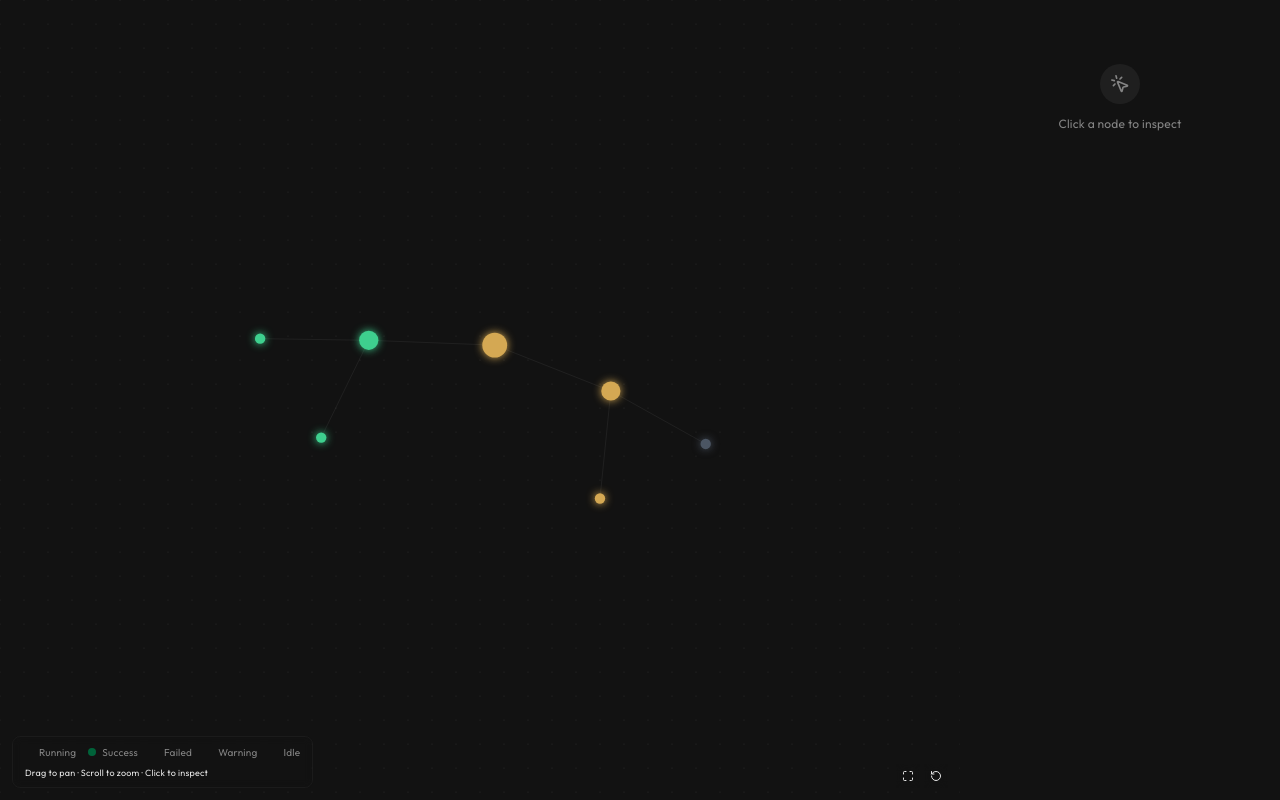
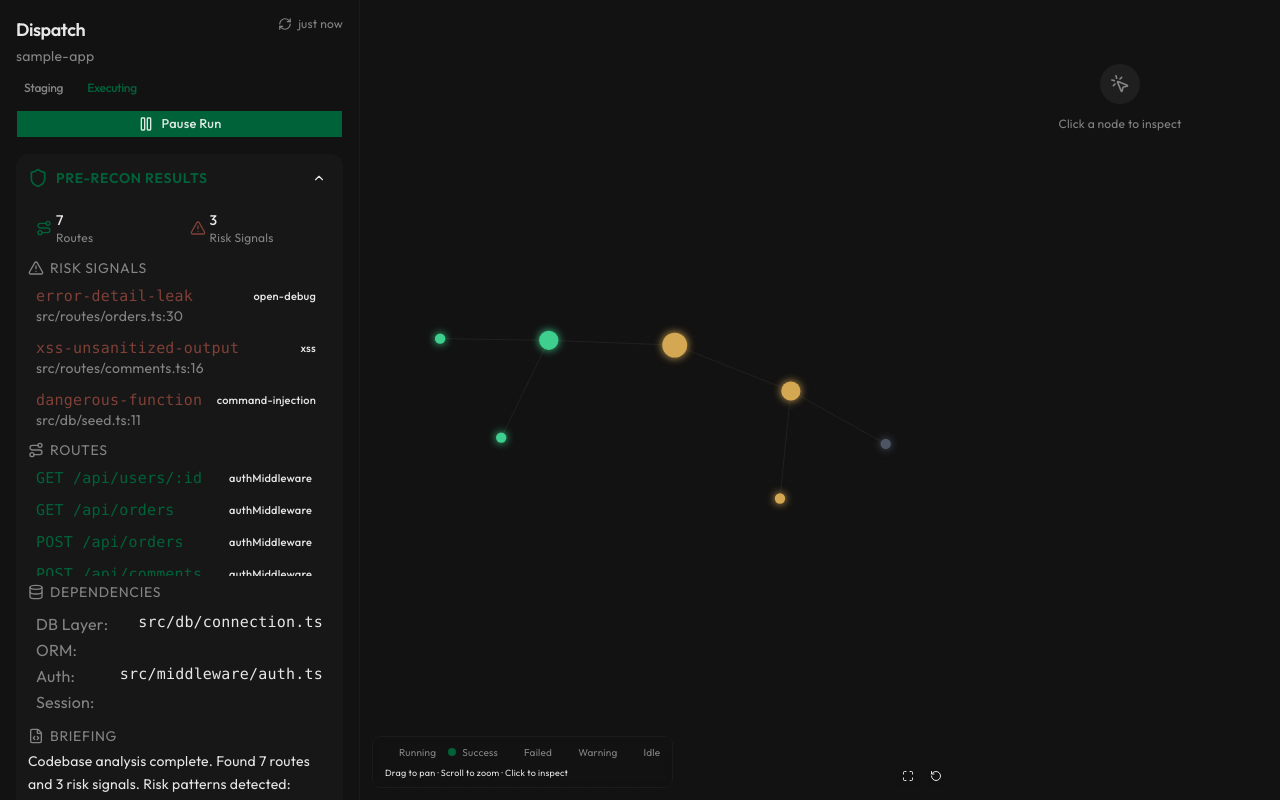
Before and after one commit to Arsh-S/Dispatch, a Next.js app in the folder frontend/: page /dispatch in a window 1280 px wide. Built offline with nearby package versions, Linux system fonts and the light colour scheme.

Commit message:
feat(layout): integrate LeftPanel sidebar into workspace

```diff
--- a/frontend/components/dispatch/DispatchWorkspace.tsx
+++ b/frontend/components/dispatch/DispatchWorkspace.tsx
@@ -3,6 +3,7 @@
 import { DispatchWorkspaceProvider, useDispatchWorkspace } from "@/lib/dispatch/state";
 import { GraphWorkspace } from "./graph/GraphWorkspace";
 import { NodeInspectorSidebar } from "./inspector/NodeInspectorSidebar";
+import { LeftPanel } from "./left/LeftPanel";
 import { Terminal } from "lucide-react";
 
 function EmptyScanState() {
@@ -42,6 +43,9 @@ function DispatchWorkspaceInner() {
 
   return (
     <div className="flex h-screen w-screen overflow-hidden bg-background text-foreground">
+      <aside className="flex w-[360px] shrink-0 flex-col bg-card/50 border-r border-border">
+        <LeftPanel />
+      </aside>
       <main className="relative flex flex-1 min-w-0">
         <GraphWorkspace />
       </main>
```
